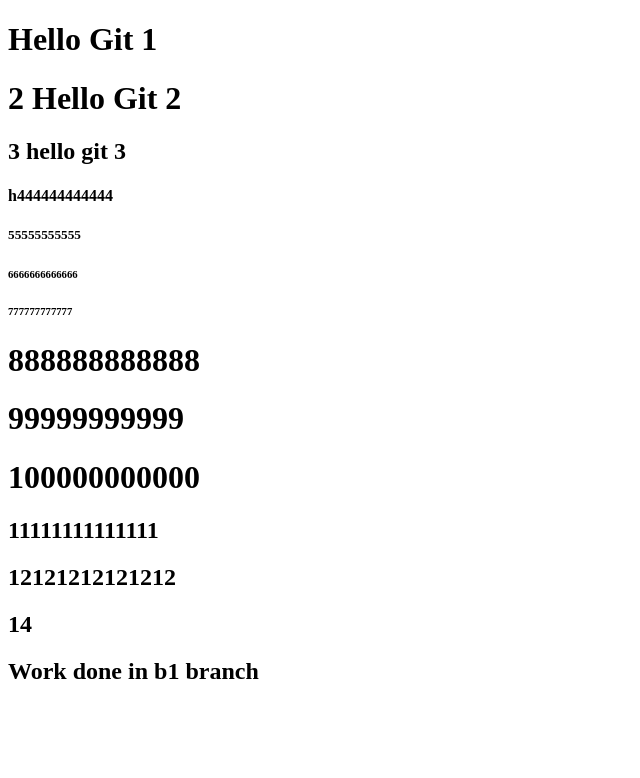
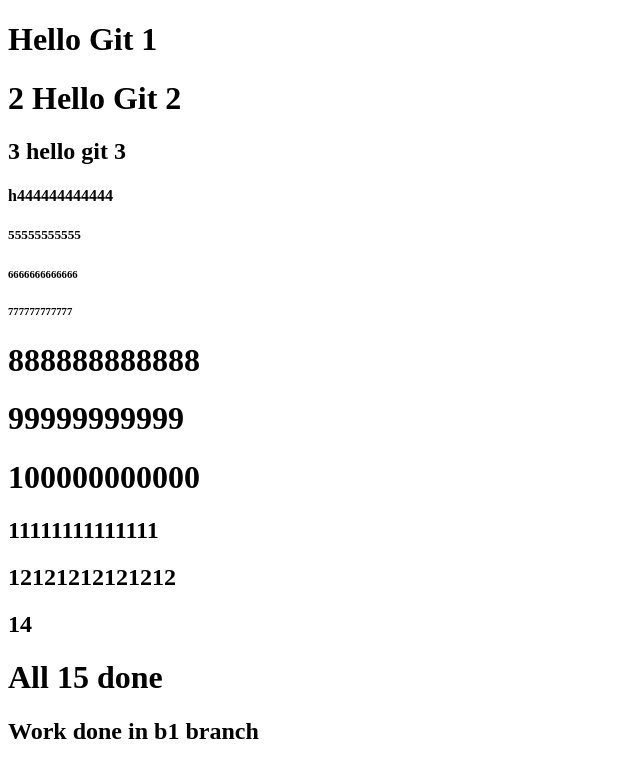
Before and after one commit to pratik-dighe/git-demo, a plain HTML site: page index.html in a window 1280 px wide. Shown: the whole page, without its empty margins (0-640 px from the left). Drawn offline with Linux system fonts and the light colour scheme.

Commit message:
All done

```diff
--- a/index.html
+++ b/index.html
@@ -20,6 +20,7 @@
     <h2>12121212121212</h2>
     <h2>14</h2>
 
+    <h1>All 15 done</h1>
     <h2>Work done in b1 branch</h2>
 
 </body>
```
